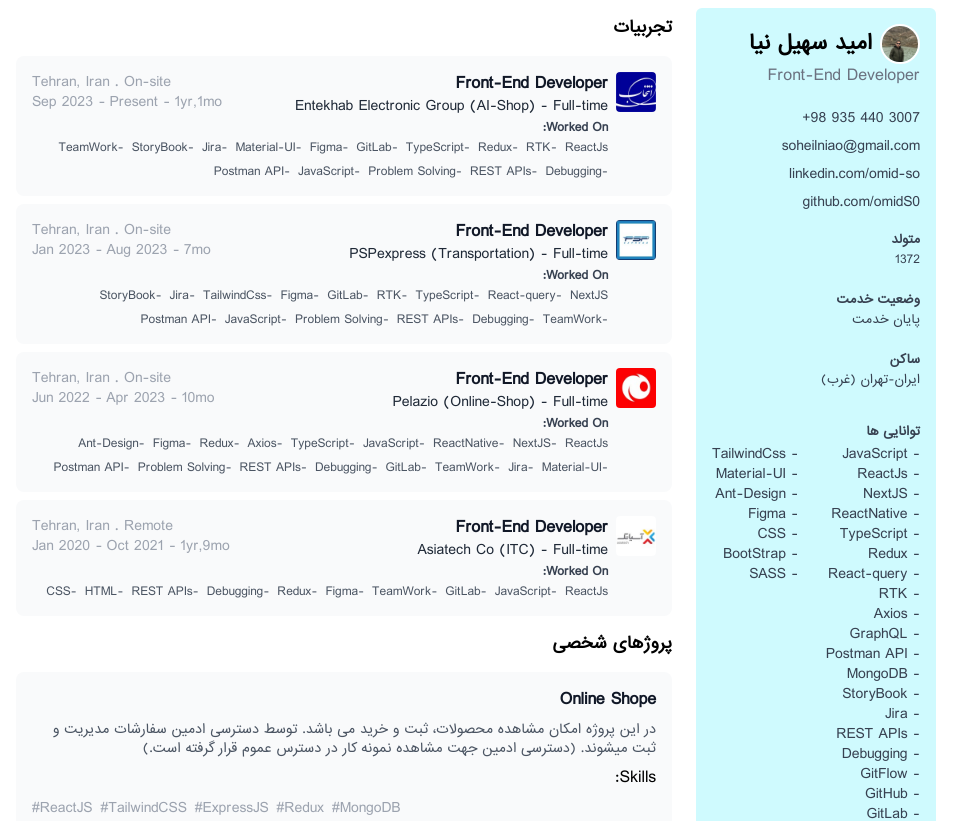
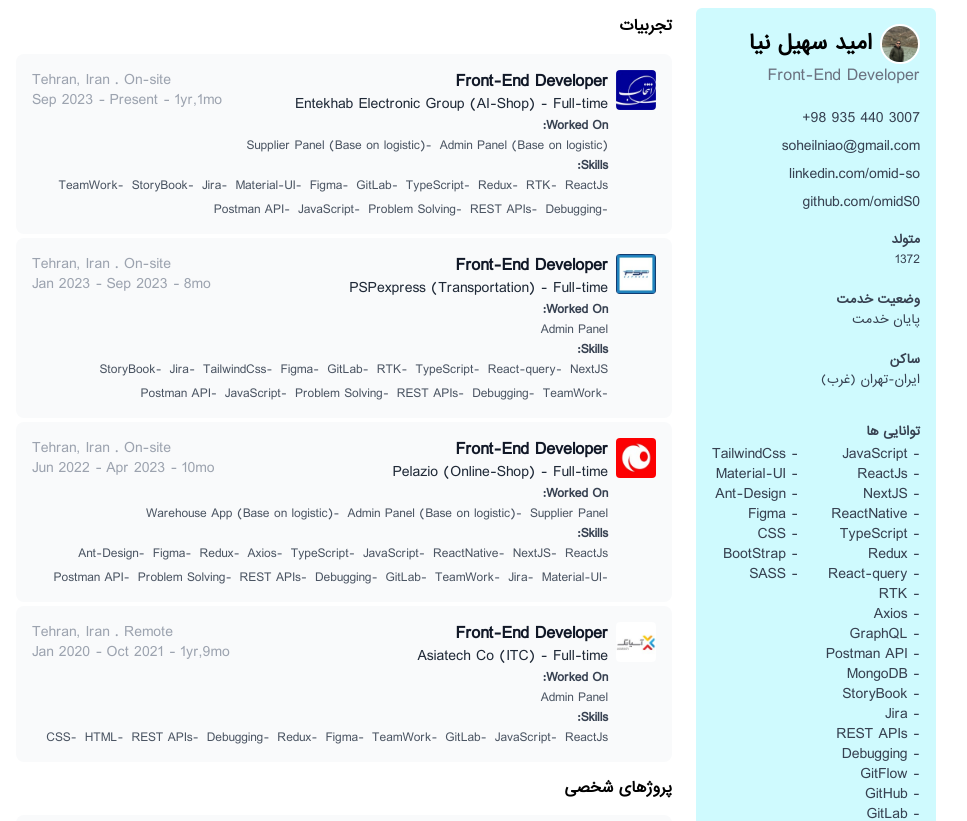
Before and after one commit to omids0/omid_soheilnia_resume, a Next.js app: page / in a window 1280 px wide. Shown: the top 821 px of the page, without its empty margins (176-1143 px from the left). Built offline with nearby package versions, Linux system fonts and the light colour scheme.

Commit message:
fixed some details

```diff
--- a/src/components/experiencesInfo/experiencesCard.tsx
+++ b/src/components/experiencesInfo/experiencesCard.tsx
@@ -56,6 +56,17 @@
         <div className="mt-1">
           <p className="font-bold text-xs text-gray-700">Worked On:</p>
           <div className="flex gap-2 flex-wrap max-w-[36rem] mt-1">
+            {data.workedOn.map((item, index) => (
+              <p key={item} className="text-xs text-gray-600">
+                {index > 0 && "-"}
+                {item}
+              </p>
+            ))}
+          </div>
+        </div>
+        <div className="mt-1">
+          <p className="font-bold text-xs text-gray-700">Skills:</p>
+          <div className="flex gap-2 flex-wrap max-w-[36rem] mt-1">
             {data.skills.map((item, index) => (
               <p key={item} className="text-xs text-gray-600">
                 {index > 0 && "-"}
--- a/src/components/experiencesInfo/index.tsx
+++ b/src/components/experiencesInfo/index.tsx
@@ -5,8 +5,8 @@
 const ExperiencesInfo: FC = () => {
   return (
     <div>
-      <p className="font-bold text-base mb-4">تجربیات</p>
-      <div className="flex flex-col gap-2">
+      <p className="font-bold text-[.9rem] mb-4">تجربیات</p>
+      <div className="flex flex-col gap-1">
         {experiencesInfo.fa
           .map((item) => <ExperiencesCard key={item.name} data={item} />)
           .reverse()}
--- a/src/components/selfProjects/index.tsx
+++ b/src/components/selfProjects/index.tsx
@@ -5,8 +5,8 @@
 const SelfProjects: FC = () => {
   return (
     <div className="mt-4">
-      <p className="font-bold text-base mb-4">پروژهای شخصی</p>
-      <div className="flex flex-col gap-2">
+      <p className="font-bold text-[.9rem] mb-4">پروژهای شخصی</p>
+      <div className="flex flex-col gap-1">
         {sampleProjects.fa.map((item) => (
           <SelfProjectsCard key={item.title} data={item} />
         ))}
--- a/src/components/selfProjects/selfProjectsCard.tsx
+++ b/src/components/selfProjects/selfProjectsCard.tsx
@@ -9,11 +9,11 @@
 const SelfProjectsCard: FC<Props> = ({ data }) => {
   return (
     <div className="bg-gray-50 p-4 rounded-lg flex flex-col gap-2 max-w-[41rem]">
-      <p className="font-bold text-gray-900">{data.title}</p>
-      <p className="text-[.8rem] text-gray-600">{data.description}</p>
+      <p className="font-bold text-[.9rem] text-gray-900">{data.title}</p>
+      <p className="text-[.75rem] text-gray-600">{data.description}</p>
       {data.hint && <p className="text-sm text-gray-600">* {data.hint}</p>}
-      <p>Skills:</p>
-      <div className="flex gap-2 text-sm text-gray-400 ltr">
+      <p className="text-[.8rem] font-bold">Skills:</p>
+      <div className="flex gap-2 text-[.7rem] text-gray-400 ltr">
         {data.skills.map((item) => (
           <p key={item}>#{item}</p>
         ))}
--- a/src/data/experiencesInfo.ts
+++ b/src/data/experiencesInfo.ts
@@ -25,6 +25,7 @@
   skills: SkillsList[];
   description: string;
   scope: string;
+  workedOn: string[];
 };
 
 type ExperiencesInfo = {
@@ -35,6 +36,7 @@
   fa: [
     {
       name: "Asiatech Co",
+      workedOn: ["Admin Panel"],
       myPosition: "Front-End Developer",
       logo: "/asiatech.jfif",
       start: ["2020", "1", "1"],
@@ -60,6 +62,11 @@
     },
     {
       name: "Pelazio",
+      workedOn: [
+        "Supplier Panel",
+        "Admin Panel (Base on logistic)",
+        "Warehouse App (Base on logistic)",
+      ],
       logo: "/pelazio.jfif",
       start: ["2022", "6", "1"],
       end: ["2023", "4", "1"],
@@ -92,10 +99,11 @@
     },
     {
       name: "PSPexpress",
+      workedOn: ["Admin Panel"],
       myPosition: "Front-End Developer",
       logo: "/psp.jfif",
       start: ["2023", "1", "1"],
-      end: ["2023", "8", "1"],
+      end: ["2023", "9", "1"],
       description: "",
       scope: "Transportation",
       skills: [
@@ -122,6 +130,10 @@
     },
     {
       name: "Entekhab Electronic Group",
+      workedOn: [
+        "Admin Panel (Base on logistic)",
+        "Supplier Panel (Base on logistic)",
+      ],
       myPosition: "Front-End Developer",
       logo: "/entekhab.jfif",
       start: ["2023", "09", "01"],
```
